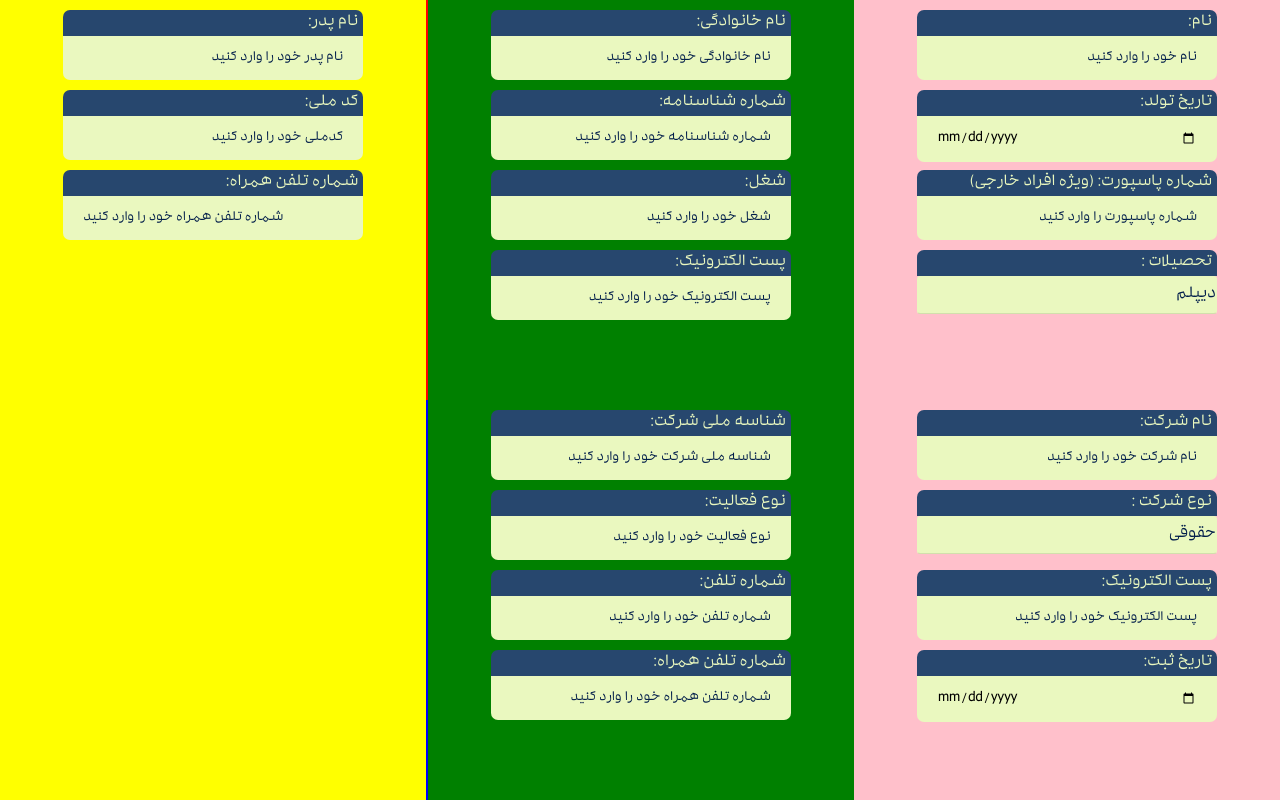
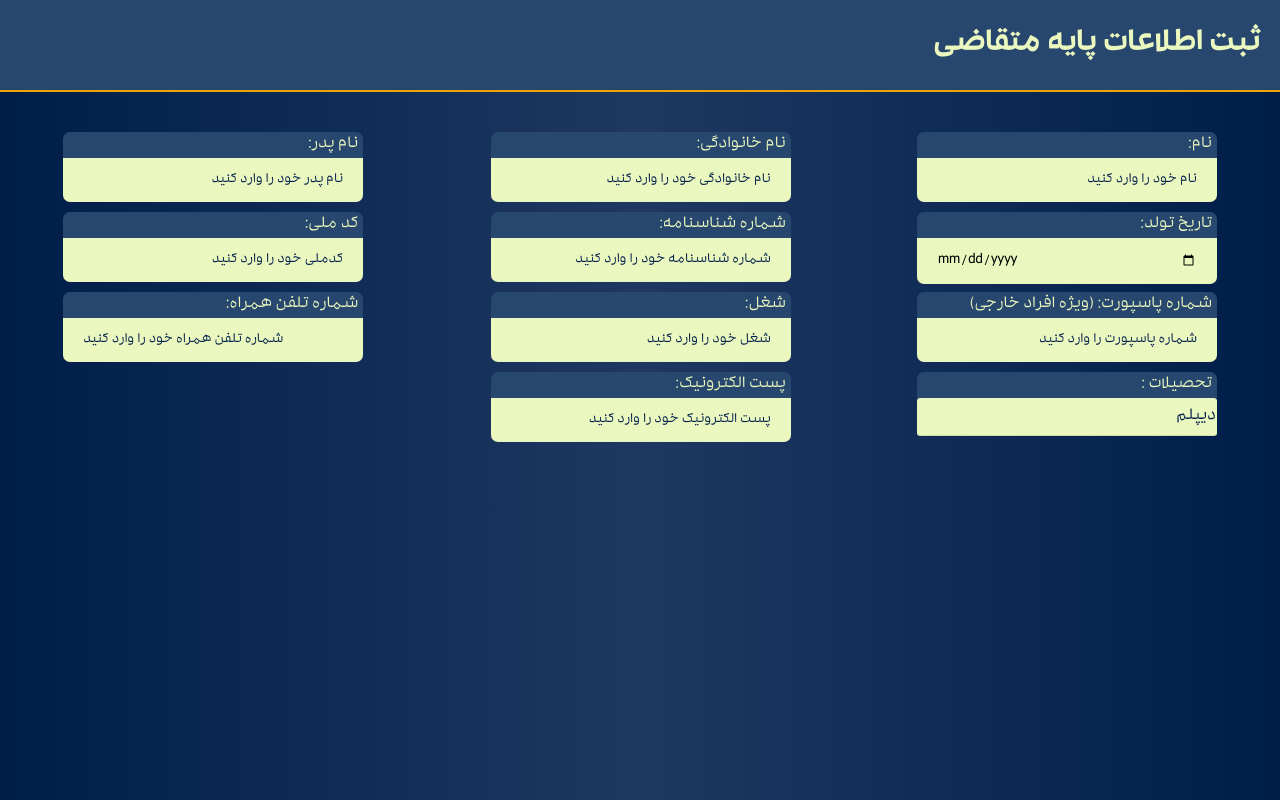
Before and after one commit to masoudharooni/HTML-CSS-Template, a plain HTML site: page register.html in a window 1280 px wide. Drawn offline with Linux system fonts and the light colour scheme.

Commit message:
Done header of register page

```diff
--- a/css/register.css
+++ b/css/register.css
@@ -80,13 +80,13 @@ input[type=number]::-webkit-inner-spin-button {
 .real {
     width: 100%;
     height: 50%;
-    background-color: red;
+    /* background-color: red; */
 }
 
 .legal {
     width: 100%;
     height: 50%;
-    background-color: blue;
+    /* background-color: blue; */
 }
 
 .right-side {
@@ -94,13 +94,13 @@ input[type=number]::-webkit-inner-spin-button {
     width: 33.3%;
     height: 100%;
     float: right;
-    background-color: pink;
+    /* background-color: pink; */
 }
 
 .center-side {
     width: 33.3%;
     height: 100%;
-    background-color: green;
+    /* background-color: green; */
     display: inline-block;
 }
 
@@ -109,7 +109,7 @@ input[type=number]::-webkit-inner-spin-button {
     height: 100%;
     float: left;
     display: inline;
-    background-color: yellow;
+    /* background-color: yellow; */
 }
 
 
@@ -202,5 +202,30 @@ input[type=number]::-webkit-inner-spin-button {
 
 /* user-type select styles */
 
+/* header styles */
+#header {
+    width: 100%;
+    padding: 30px 20px;
+    margin-bottom: 30px;
+    background-color: #27476E;
+    border-bottom: 2px solid #ECA400;
+    transition: .5s;
+}
+
+#header:hover {
+    transition: .5s;
+    border-bottom: 5px solid #ECA400;
+    cursor: pointer;
+}
+
+#header .header-info p {
+    font-size: 30px;
+    font-family: 'SGKara-bold';
+    color: #EAF8BF;
+}
+
+/* header styles */
+
+
 
 /* styles */
--- a/register.html
+++ b/register.html
@@ -14,6 +14,15 @@
 
 <body>
     <div class="container">
+
+        <header id="header">
+            <div class="header-info">
+                <p>ثبت اطلاعات پایه متقاضی</p>
+            </div>
+        </header>
+
+
+
         <div class="real">
             <div class="right-side">
 
@@ -108,7 +117,7 @@
             </div>
         </div>
 
-        <div class="legal">
+        <!-- <div class="legal">
             <div class="right-side">
                 <div class="input-container">
                     <label for="company_name">
@@ -118,11 +127,11 @@
                 </div>
 
                 <div class="input-container">
-                    <label for="education">
+                    <label for="company_type">
                         <span>نوع شرکت :</span>
                     </label>
                     <div class="custom-select">
-                        <select id="education" class="input">
+                        <select id="company_type" class="input">
                             <option value="1">حقوقی</option>
                             <option value="2">حقیقی</option>
                         </select>
@@ -182,8 +191,33 @@
                 </div>
             </div>
 
-            <div class="left-side"></div>
-        </div>
+            <div class="left-side">
+
+                <div class="input-container">
+                    <label for="economic_code">
+                        <span> کد اقتصادی: </span>
+                    </label>
+                    <input id="economic_code" class="input" type="number" placeholder="کد اقتصادی خود را وارد کنید">
+                </div>
+
+                <div class="input-container">
+                    <label for="registration_number">
+                        <span> شماره ثبت: </span>
+                    </label>
+                    <input id="registration_number" class="input" type="number" placeholder="شماره ثبت  را وارد کنید">
+                </div>
+
+                <div class="input-container">
+                    <label for="registration_number">
+                        <span> وبت سایت: </span>
+                    </label>
+                    <input id="registration_number" class="input" type="text" placeholder="وبت سایت  را وارد کنید">
+                </div>
+
+            </div>
+        </div> -->
+
+
     </div>
 
 
```
